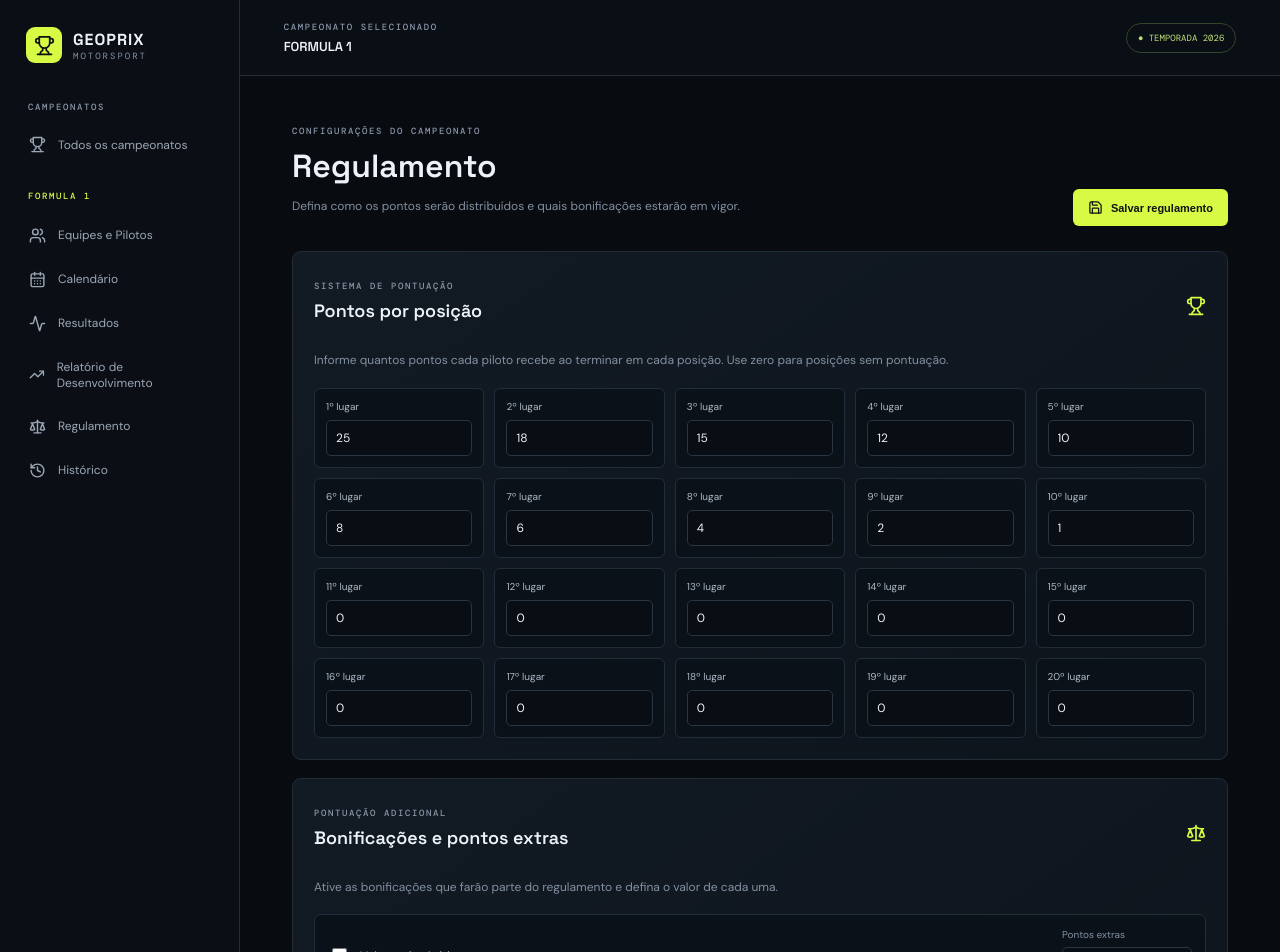
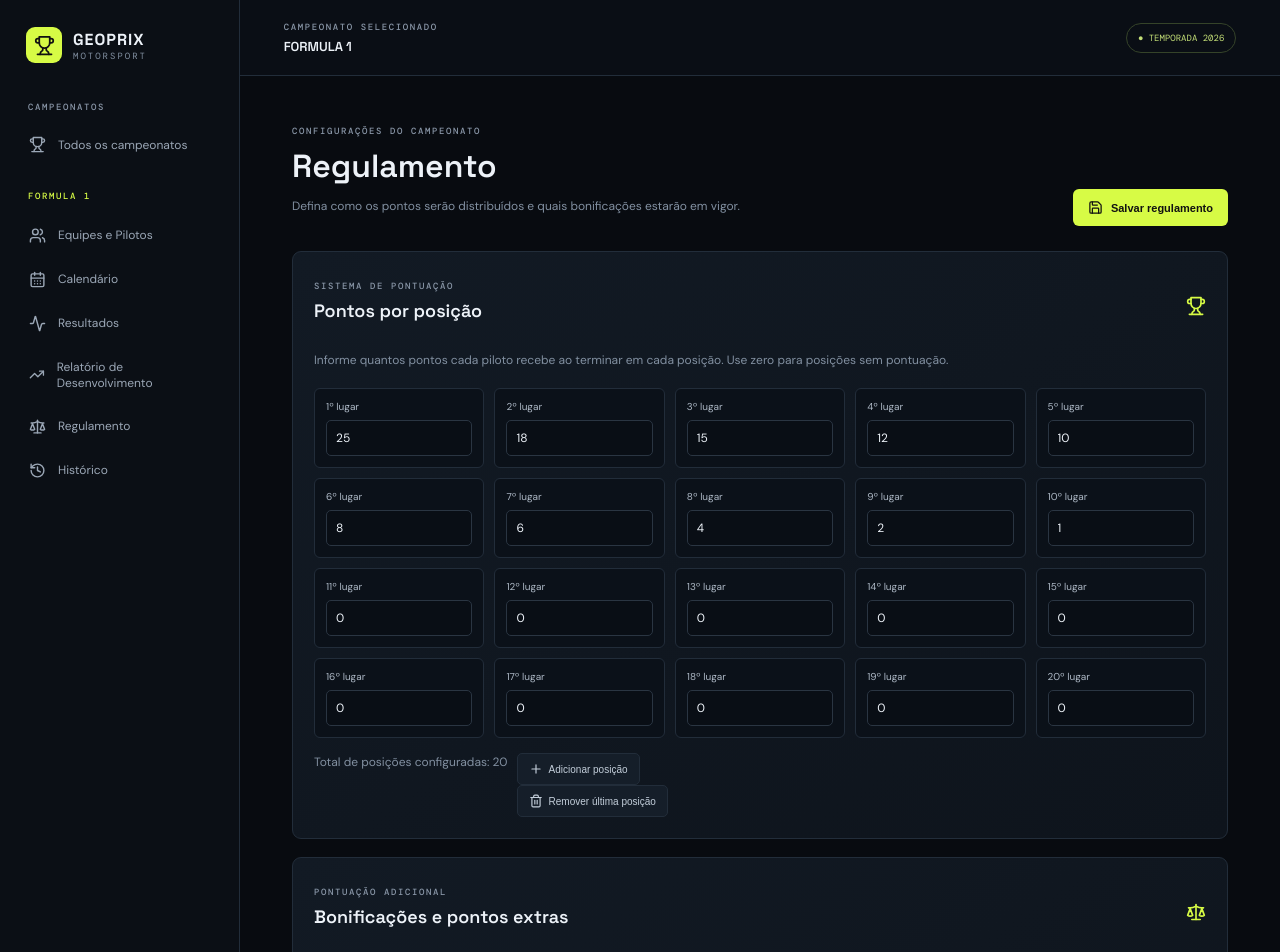
Before and after one commit to geoprix0-coder/geoprix-motorsport, a Next.js app: page /championships/formula-1-2026/regulation/ in a window 1280 px wide. Shown: the top 952 px of the page. Built offline with nearby package versions, Linux system fonts and the light colour scheme.

Commit message:
Allow custom scoring positions in championship regulations

```diff
--- a/src/app/championships/[id]/regulation/page.tsx
+++ b/src/app/championships/[id]/regulation/page.tsx
@@ -30,7 +30,7 @@ export default function ChampionshipRegulationPage() {
       if (raw) {
         const parsed = JSON.parse(raw) as Partial<Regulation>;
         setRegulation({
-          positionPoints: Array.from({ length: 20 }, (_, i) => Number(parsed.positionPoints?.[i] ?? defaultRegulation.positionPoints[i])),
+          positionPoints: Array.isArray(parsed.positionPoints) && parsed.positionPoints.length > 0 ? parsed.positionPoints.map(value => Math.max(0, Number(value) || 0)) : defaultRegulation.positionPoints,
           bonusRules: Array.isArray(parsed.bonusRules) ? parsed.bonusRules : defaultRegulation.bonusRules,
         });
       }
@@ -43,6 +43,17 @@ export default function ChampionshipRegulationPage() {
     const points = [...regulation.positionPoints];
     points[index] = Math.max(0, Number(value) || 0);
     setRegulation({ ...regulation, positionPoints: points });
+    setSaved(false);
+  }
+
+  function addPosition() {
+    setRegulation({ ...regulation, positionPoints: [...regulation.positionPoints, 0] });
+    setSaved(false);
+  }
+
+  function removePosition() {
+    if (regulation.positionPoints.length <= 1) return;
+    setRegulation({ ...regulation, positionPoints: regulation.positionPoints.slice(0, -1) });
     setSaved(false);
   }
 
@@ -78,6 +89,13 @@ export default function ChampionshipRegulationPage() {
           <div className="regulation-points-grid">
             {regulation.positionPoints.map((points, index) => <label className="regulation-point" key={index}><span>{index + 1}º lugar</span><input type="number" min="0" step="1" value={points} onChange={e => updatePosition(index, e.target.value)}/></label>)}
           </div>
+          <div className="regulation-add-bonus">
+            <span className="storage-note">Total de posições configuradas: {regulation.positionPoints.length}</span>
+            <div>
+              <button className="quiet-button" onClick={addPosition}><Plus size={14}/>Adicionar posição</button>
+              {regulation.positionPoints.length > 1 && <button className="quiet-button" onClick={removePosition}><Trash2 size={14}/>Remover última posição</button>}
+            </div>
+          </div>
         </section>
         <section className="editor-card">
           <div className="editor-heading"><div><span className="eyebrow">PONTUAÇÃO ADICIONAL</span><h2>Bonificações e pontos extras</h2></div><Scale size={20} color="var(--accent)"/></div>
```
